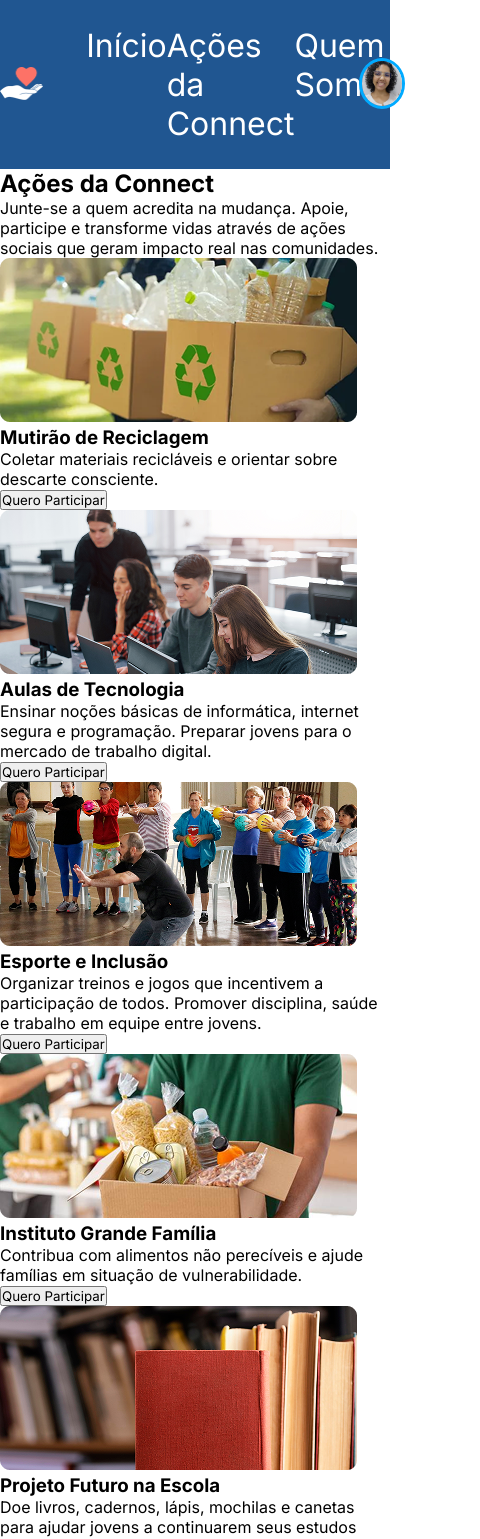
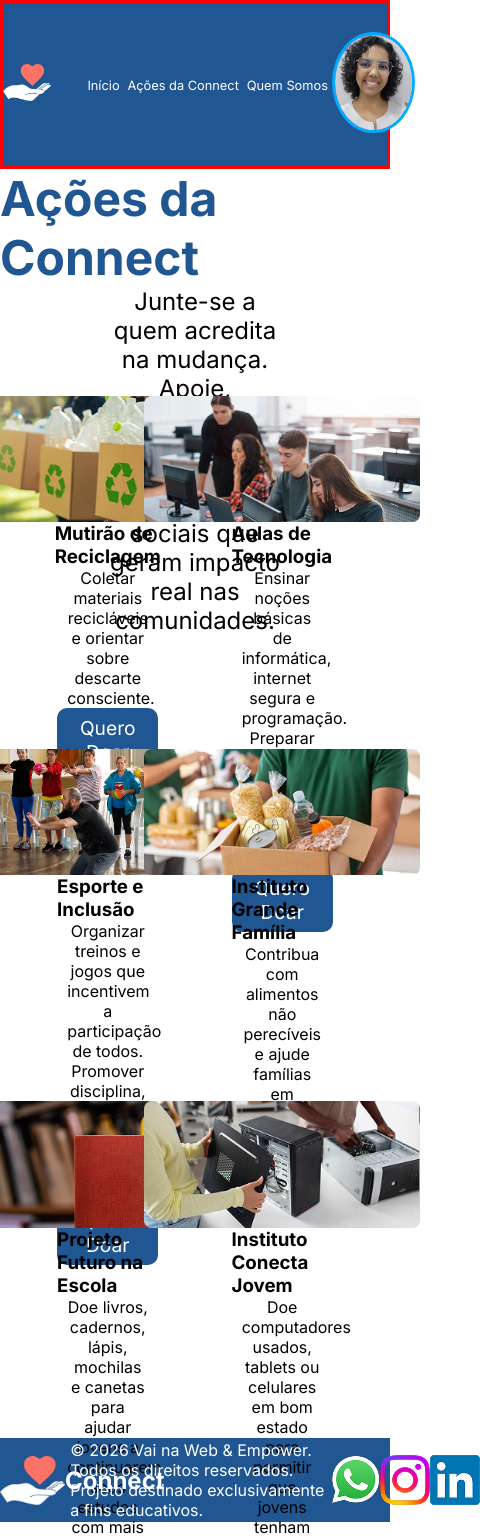
Before and after one commit to Veronica-Andre/Projeto-Final-de-Front-End, a React (Vite) app: page /acoesDaConnect in a window 390 px wide. Shown: the top 1539 px of the page, 480 px wide, since content can reach past the window. Built offline with nearby package versions, Linux system fonts and the light colour scheme.

Commit message:
atualização do projeto

```diff
--- a/src/Components/AcoesDaConnect/AcoesDaConnect.jsx
+++ b/src/Components/AcoesDaConnect/AcoesDaConnect.jsx
@@ -17,7 +17,8 @@
             id: 1,
             imagem: Recicla,
             nome:'Mutirão de Reciclagem',
-            texto:'Coletar materiais recicláveis e orientar sobre descarte consciente.'
+            texto:'Coletar materiais recicláveis e orientar sobre descarte consciente.',
+            botao: 'Quero Doar'
 
         },
 
@@ -25,35 +26,45 @@
             id: 2,
             imagem: aulaTecno,
             nome: 'Aulas de Tecnologia',
-            texto:'Ensinar noções básicas de informática, internet segura e programação. Preparar jovens para o mercado de trabalho digital.'
+            texto:'Ensinar noções básicas de informática, internet segura e programação. Preparar jovens para o mercado de trabalho digital.',
+            botao: 'Quero Doar'
+
         },
 
         {
             id: 3,
             imagem: Esporte,
             nome: 'Esporte e Inclusão',
-            texto: 'Organizar treinos e jogos que incentivem a participação de todos. Promover disciplina, saúde e trabalho em equipe entre jovens.'
+            texto: 'Organizar treinos e jogos que incentivem a participação de todos. Promover disciplina, saúde e trabalho em equipe entre jovens.',
+            botao: 'Quero Doar'
+
         },
 
         {
             id: 4,
             imagem: Familia,
             nome: 'Instituto Grande Família',
-            texto: 'Contribua com alimentos não perecíveis e ajude famílias em situação de vulnerabilidade.'
+            texto: 'Contribua com alimentos não perecíveis e ajude famílias em situação de vulnerabilidade.',
+             botao: 'Quero Doar'
+
         },
 
         {
             id: 5,
             imagem: Escola,
             nome: 'Projeto Futuro na Escola',
-            texto: 'Doe livros, cadernos, lápis, mochilas e canetas para ajudar jovens a continuarem seus estudos com mais estrutura.'
+            texto: 'Doe livros, cadernos, lápis, mochilas e canetas para ajudar jovens a continuarem seus estudos com mais estrutura.',
+             botao: 'Quero Doar'
+
         },
 
         {
             id: 6,
             imagem: Jovem,
             nome: 'Instituto Conecta Jovem',
-            texto: 'Doe computadores usados, tablets ou celulares em bom estado para permitir que jovens tenham acesso ao mundo digital.'
+            texto: 'Doe computadores usados, tablets ou celulares em bom estado para permitir que jovens tenham acesso ao mundo digital.',
+             botao: 'Quero Doar'
+
         }
 
     ]
@@ -61,31 +72,29 @@
 
     return(
 
-        <main>
-            <section className={style.textos}>
+        <section className={style.containerAcoes}>
 
-             <h2>Ações da Connect</h2>
+            <div className={style.boxTituloAcoes}>
+                 <h2>Ações da Connect</h2>
             <p>Junte-se a quem acredita na mudança. Apoie, participe e transforme vidas através de ações sociais que geram impacto real nas comunidades.</p>
 
-            </section>
+            </div>
 
-             <section className={style.segsection}>
+             <section className={style.containerCardsDeAcoes}>
                 {acoesDaConnect.map((item) => (
-                    <article key={item.id} className={style.cards}>
+                    <article key={item.id} className={style.cardsDeAcoes}>
                         <img src={item.imagem} alt="" />
                         <h3>{item.nome}</h3>
                         <p>{item.texto}</p>
-                        <button>Quero Participar</button>
+                        <button>{item.botao}</button>
                     </article>
                 ))}
 
              </section>
+         </section>
 
 
 
-
-
-        </main>
     )
 }
 export default AcoesDaConnect
--- a/src/Components/AcoesDaConnect/AcoesDaConnect.module.scss
+++ b/src/Components/AcoesDaConnect/AcoesDaConnect.module.scss
@@ -0,0 +1,53 @@
+.boxTituloAcoes {
+    height: 25vh;
+    display: flex;
+    flex-direction: column;
+    justify-content: space-evenly;
+    align-items: center;
+    h2 {
+        color: #205691;
+        font-size: 3rem;
+    }
+    p {
+        font-size: 1.5rem;
+        width: 45%;
+        text-align: center;
+    }
+}
+.containerCardsDeAcoes {
+    // background-color: pink;
+    display: flex;
+    flex-wrap: wrap;
+    justify-content: space-evenly;
+}
+.cardsDeAcoes {
+    // border: solid red;
+    width: 26%;
+    height: 38vh;
+    display: flex;
+    flex-direction: column;
+    align-items: center;
+    justify-content: space-evenly;
+    margin: 1rem;
+    img {
+        height: 15vh;
+    }
+    h2 {
+        color: #122F97;
+        font-size: 1.5rem;
+    }
+    p {
+        text-align: center;
+        // border: solid;
+        width: 80%;
+    }
+    button {
+        background-color: #205691;
+        color: #fff;
+        font-size: 1.2rem;
+        padding: 0.5rem 1rem;
+        border: none;
+        border-radius: 10px;
+        cursor: pointer;
+    }
+}
--- a/src/Components/Footer/Footer.jsx
+++ b/src/Components/Footer/Footer.jsx
@@ -1,14 +1,34 @@
 import Logo from '../../assets/Logo.png'
 import linkedIn from '../../assets/linkedIn.png'
 import insta from '../../assets/insta.png'
+import Zap from '../../assets/zap.png'
 
 import styles from './Footer.module.scss'
 
 function Footer(){
     return(
-        <>
-        <h2>Footer</h2>
-        </>
+        <section className={styles.containerFooter}>
+
+        <div className={styles.logoName}>
+
+         <img src={Logo} alt="Logo da Connect." />
+        <h2>Connect</h2>
+
+        </div>
+
+       <section className={styles.texto}>
+
+        <p>© 2026 Vai na Web & Empower. Todos os direitos reservados.</p>
+        <p>Projeto destinado exclusivamente a fins educativos.</p>
+
+       </section>
+
+        <section className={styles.imagens}>
+        <img src={Zap}  alt="Logo do WhatsApp."  />
+        <img src={insta} alt="Logo do Instagram." />
+        <img src={linkedIn} alt="Logo do LinkedIn." />
+        </section>
+        </section>
     )
 }
 export default Footer
--- a/src/Components/Footer/Footer.module.scss
+++ b/src/Components/Footer/Footer.module.scss
@@ -0,0 +1,43 @@
+.containerFooter{
+    display: flex;
+    justify-content: space-around;
+    align-items: center;
+    //border: solid;
+    height: 10vh;
+   background-color: #205691;
+}
+
+.logoName{
+
+display: flex;
+justify-content: space-around;
+align-items: center;
+width: 18%;
+height: 8vh;
+color:#ffff;
+
+img{
+
+    width: 65px;
+
+}
+}
+
+.texto{
+display: flex;
+flex-direction: column;
+justify-content: center;
+align-items: center;
+color:#ffff;
+
+}
+
+.imagens{
+display: flex;
+justify-content: space-around;
+align-items: center;
+width: 15%;
+height: 10vh;
+//border: solid;
+
+}
--- a/src/Components/NavBar/NavBar.module.scss
+++ b/src/Components/NavBar/NavBar.module.scss
@@ -38,18 +38,24 @@
 @media (min-width: 201px) and (max-width: 500px){
 
     .navBar{
+        //background-color: red;
+        display: flex;
+        justify-content: space-around;
+        border: solid red;
 
+        ul{
         a{
-            font-size: 0.5rem;
+            font-size: 0.8rem;
+
         }
-
+    }
         .imgPerfil{
 
-            height: 6vh;
+            height: 12vh;
         }
         .logo{
 
-            width: 50%;
+            width: 60%;
         }
     }
 
--- a/src/Components/Perfil/Perfil.jsx
+++ b/src/Components/Perfil/Perfil.jsx
@@ -1,21 +1,26 @@
 import ImgPerfil from '../../assets/ImgPerfil.jpeg'
 import styles from './Perfil.module.scss'
+
 function Perfil(){
+
     return(
         <section className={styles.containerTelaPerfil}>
+
             <article>
                 <img src={ImgPerfil} alt="Foto do Voluntário" />
+
                 <div className={styles.cardInfo}>
                     <h2>Verônica André S.S.</h2>
                     <h3>Voluntária Ativa</h3>
                     <p className={styles.sobreMim}>Apaixonada por fazer a diferença na comunidade. Acredito que pequenas ações podem transformar vidas e estou sempre em busca de novas oportunidades para ajudar.</p>
+
                     <address>
-                        Magé, RJ
+                         <p>Magé, RJ</p>
+                        <p>veronicaandre.dss@gmail.com</p>
+                        <p>membro desde janeiro de 2022.</p>
 
-                        veronicaandre.dss@gmail.com
+                    </address>
 
-                        membro desde Janeiro de 2022.
-                    </address>
                     <ul className={styles.listaInteresses}>
                         <li>Educação</li>
                         <li>Meio Ambiente</li>
--- a/src/Components/Perfil/Perfil.module.scss
+++ b/src/Components/Perfil/Perfil.module.scss
@@ -10,16 +10,18 @@
         border: solid #EFEEEA;
         border-radius: 16px;
         display: flex;
+        width: 80%;
         height: 50vh;
         justify-content: space-evenly;
         align-items: center;
 
          img{
 
-        height: 30vh;
+        width: 15rem;
+        height: 15rem;
         border-radius: 100%;
         border: solid #00AAFF 5px;
-
+        object-fit: cover;
 
     }
 
@@ -29,7 +31,7 @@
 
 .cardInfo{
 
-    border: solid green;
+    //border: solid green;
     width: 60%;
     display: flex;
     flex-direction: column;
@@ -60,6 +62,7 @@
     //border: solid red;
     display:flex;
     justify-content: space-between;
+    align-items: center;
     width: 70%;
 
     p{
@@ -70,7 +73,7 @@
 
 .listaInteresses{
 
-    border: solid red;
+   // border: solid red;
     display: flex;
     width: 70%;
     justify-content: space-evenly;
--- a/src/Components/QuemSomos/QuemSomos.jsx
+++ b/src/Components/QuemSomos/QuemSomos.jsx
@@ -1,8 +1,18 @@
+import styles from './QuemSomos.module.scss'
+
 function QuemSomos(){
     return(
-        <>
-        <h2>QuemSomos</h2>
-        </>
+        <section className={styles.containerQuemSomos}>
+       <div className={styles.boxTextoQuemSomos}>
+         <h2>Como a Connect atua em Meios Sociais</h2>
+        <p>A Connect é uma iniciativa que conecta empresas, pessoas e organizações sociais com um propósito em comum: gerar impacto positivo e transformar realidades. Atuamos no desenvolvimento e apoio a projetos sociais nas áreas de educação, inclusão, tecnologia, esporte e assistência social, sempre com foco em impacto real e sustentável.</p>
+
+        <p>Há anos, trabalhamos aproximando quem quer ajudar de quem precisa, promovendo ações sociais estruturadas, transparentes e alinhadas às necessidades das comunidades. Acreditamos que a transformação acontece quando propósito, colaboração e responsabilidade caminham juntos.</p>
+
+        <p>Nosso compromisso é conectar boas causas a quem deseja fazer a diferença, criando pontes entre empresas, voluntários e projetos sociais que realmente transformam vidas.</p>
+       </div>
+
+        </section>
     )
 }
 export default QuemSomos
--- a/src/Components/QuemSomos/QuemSomos.module.scss
+++ b/src/Components/QuemSomos/QuemSomos.module.scss
@@ -0,0 +1,26 @@
+.containerQuemSomos {
+    height: 85vh;
+    background-image: url('../../assets/somos.png');
+    background-repeat: no-repeat;
+    background-size: cover;
+    display: flex;
+    justify-content: flex-end;
+    align-items: center;
+}
+.boxTextoQuemSomos {
+    // border: solid red 5px;
+    width: 42%;
+    height: 75vh;
+    display: flex;
+    flex-direction: column;
+    justify-content: space-between;
+    h2 {
+        color: #205691;
+        font-size: 2.5rem;
+        width: 70%;
+    }
+    p {
+        font-size: 1.5rem;
+        width: 85%;
+    }
+}
```
Also changed, not shown: src/assets/zap.png (added).
